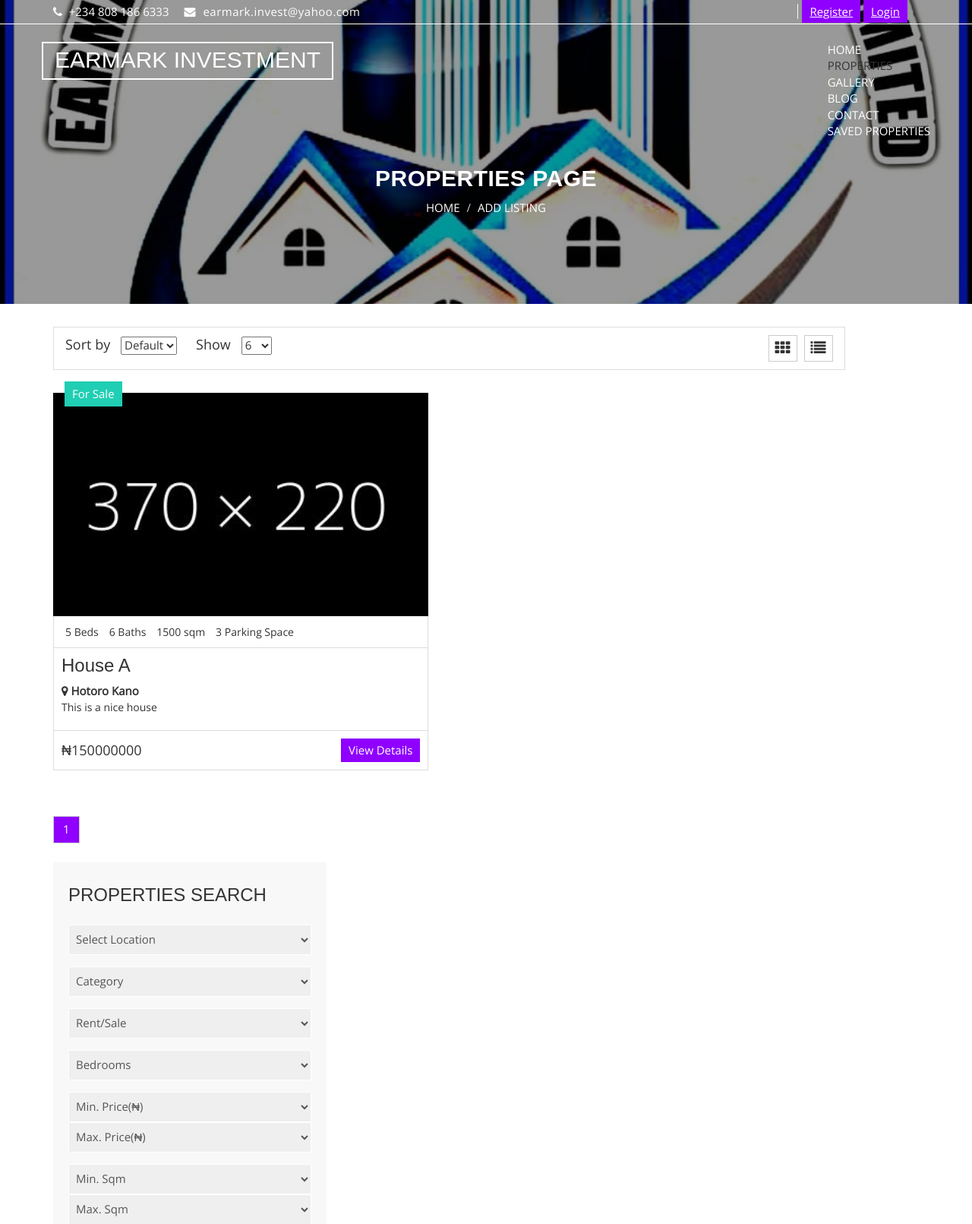
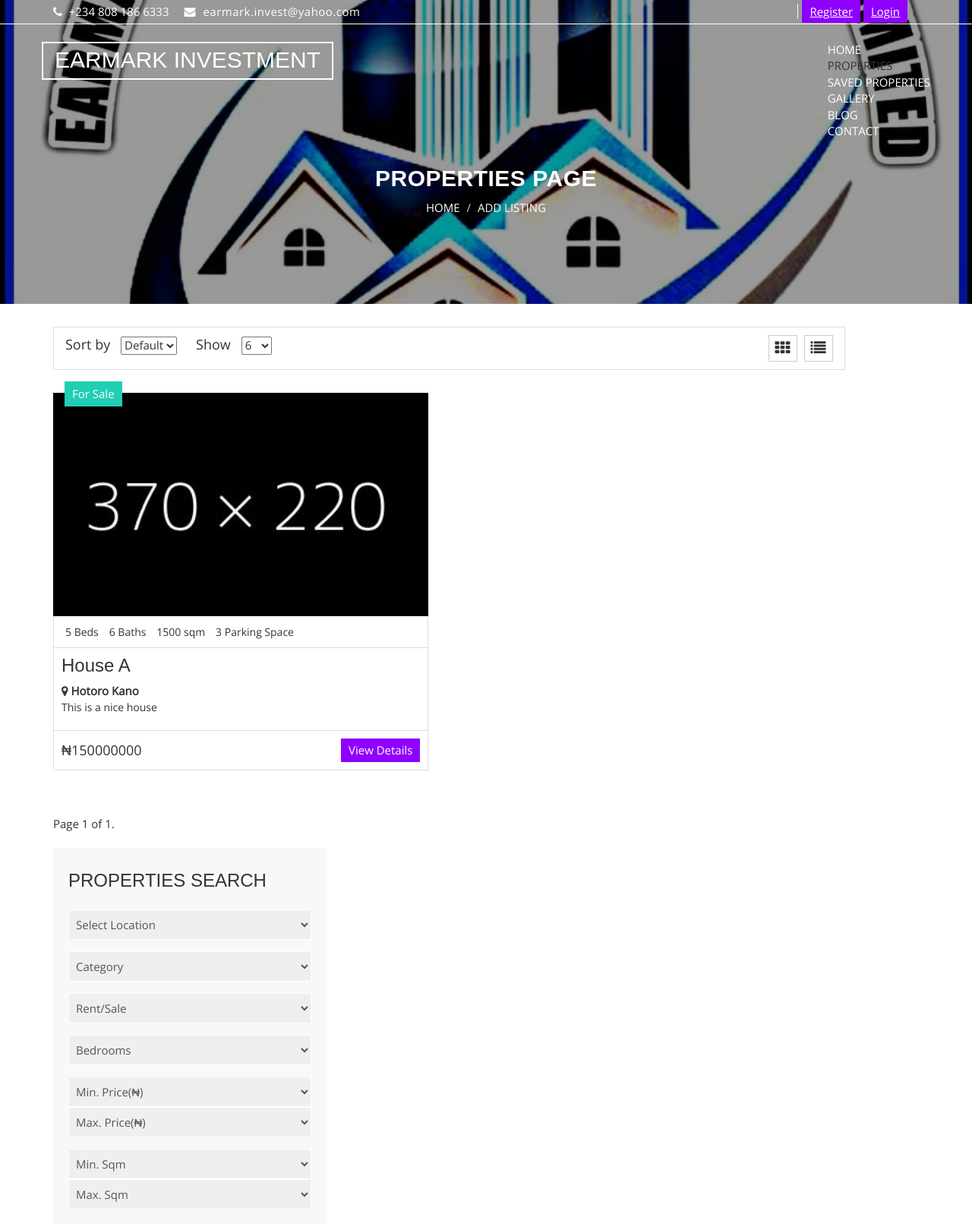
Before and after one commit to ADyusuf12/Earmark-Website, a Django app: page /properties_list in a window 1280 px wide. Shown: the top 1611 px of the page at 76% size. Run offline with Django 5.2, Linux system fonts and the light colour scheme; data comes from the database, SQL or seed files in the repository; some libraries are stand-ins or nearby versions.

Commit message:
Pagination second commit

```diff
--- a/EarmarkWeb/e_web/apps/public/views.py
+++ b/EarmarkWeb/e_web/apps/public/views.py
@@ -69,7 +69,7 @@ def properties_list(request):
     context = {
         "listings": page_obj,
         "form": form,
-        "query_params": request.GET.urlencode(),
+        "page_obj": page_obj,
         "popular_listings": popular_listings
     }
     return render(request, 'properties.html', context)
--- a/EarmarkWeb/e_web/templates/navbar.html
+++ b/EarmarkWeb/e_web/templates/navbar.html
@@ -104,6 +104,17 @@
               </span>
             </li>
           </span>
+          <span>
+            <li>
+              {% url 'public:saved_listings' as saved_listings_url %}
+              <span>
+                {% if request.path == saved_listings_url %}SAVED PROPERTIES{% else %}
+                <a href="{{ saved_listings_url }}">SAVED PROPERTIES
+
+                </a>{%endif %}
+              </span>
+            </li>
+          </span>
 
           <span>
             <li>
@@ -130,17 +141,7 @@
             </li>
           </span>
 
-          <span>
-            <li>
-              {% url 'public:saved_listings' as saved_listings_url %}
-              <span>
-                {% if request.path == saved_listings_url %}SAVED PROPERTIES{% else %}
-                <a href="{{ saved_listings_url }}">SAVED PROPERTIES
 
-                </a>{%endif %}
-              </span>
-            </li>
-          </span>
 
 
 
--- a/EarmarkWeb/e_web/templates/properties.html
+++ b/EarmarkWeb/e_web/templates/properties.html
@@ -138,38 +138,35 @@
                   <ul class="pagination">
                     {% if listings.has_previous %}
                     <li>
-                      <a href="?page=1&{{ query_params }}" aria-label="First">
-                        <span aria-hidden="true">&laquo;&laquo;</span>
+                      <a href="?page=1" aria-label="First">
+                        <span aria-hidden="true">First</span>
                       </a>
                     </li>
                     <li>
-                      <a href="?page={{ listings.previous_page_number }}&{{ query_params }}" aria-label="Previous">
-                        <span aria-hidden="true">&laquo;</span>
+                      <a href="?page={{ page_obj.previous_page_number }}" aria-label="Previous">
+                        <span aria-hidden="true">Previous</span>
                       </a>
                     </li>
                     {% endif %}
 
-                    {% for num in listings.paginator.page_range %}
-                    {% if listings.number == num %}
-                    <li class="active"><a href="#">{{ num }}</a></li>
-                    {% elif num > listings.number|add:'-3' and num < listings.number|add:'3' %} <li><a
-                        href="?page={{ num }}&{{ query_params }}">{{ num }}</a></li>
-                      {% endif %}
-                      {% endfor %}
+                    <span>
+                      Page {{ page_obj.number }} of {{ page_obj.paginator.num_pages }}.
+                    </span>
 
                     {% if listings.has_next %}
                     <li>
-                        <a href="?page={{ listings.next_page_number }}&{{ query_params }}" aria-label="Next">
-                          <span aria-hidden="true">&raquo;</span>
+                      <a href="?page={{ listings.next_page_number }}" aria-label="Next">
+                        <span aria-hidden="true">Next</span>
                       </a>
                     </li>
                     <li>
-                        <a href="?page={{ listings.paginator.num_pages }}&{{ query_params }}" aria-label="Last">
-                          <span aria-hidden="true">&raquo;&raquo;</span>
+                      <a href="?page={{ listings.paginator.num_pages }}" aria-label="Last">
+                        <span aria-hidden="true">Last</span>
                       </a>
                     </li>
                     {% endif %}
                   </ul>
+
                 </nav>
               </div>
             </div>
--- a/EarmarkWeb/static/theme/css/style.css
+++ b/EarmarkWeb/static/theme/css/style.css
@@ -928,6 +928,22 @@ img {
   top: -15px;
 }
 
+.aa-properties-item .aa-save-tag {
+  color: #fff;
+  padding: 6px 10px;
+  position: absolute;
+  right: 15px;
+  top: -15px;
+}
+
+.aa-properties-item .save {
+  background-color: #ded9e2;
+}
+
+.aa-properties-item .unsave {
+  background-color: #6320ce;
+}
+
 .aa-properties-item .for-rent {
   background-color: #20ceb3;
 }
```
Lines whose indentation alone changed are shown as unchanged.
